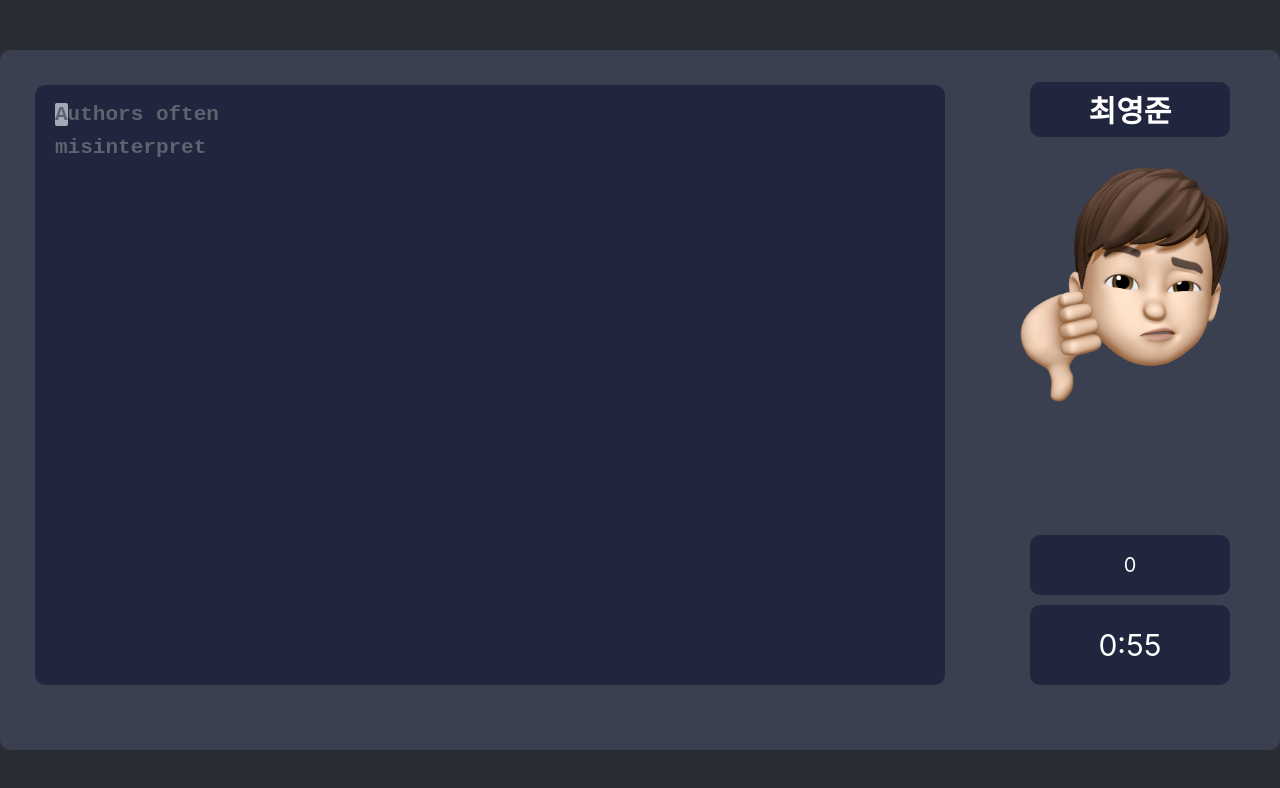
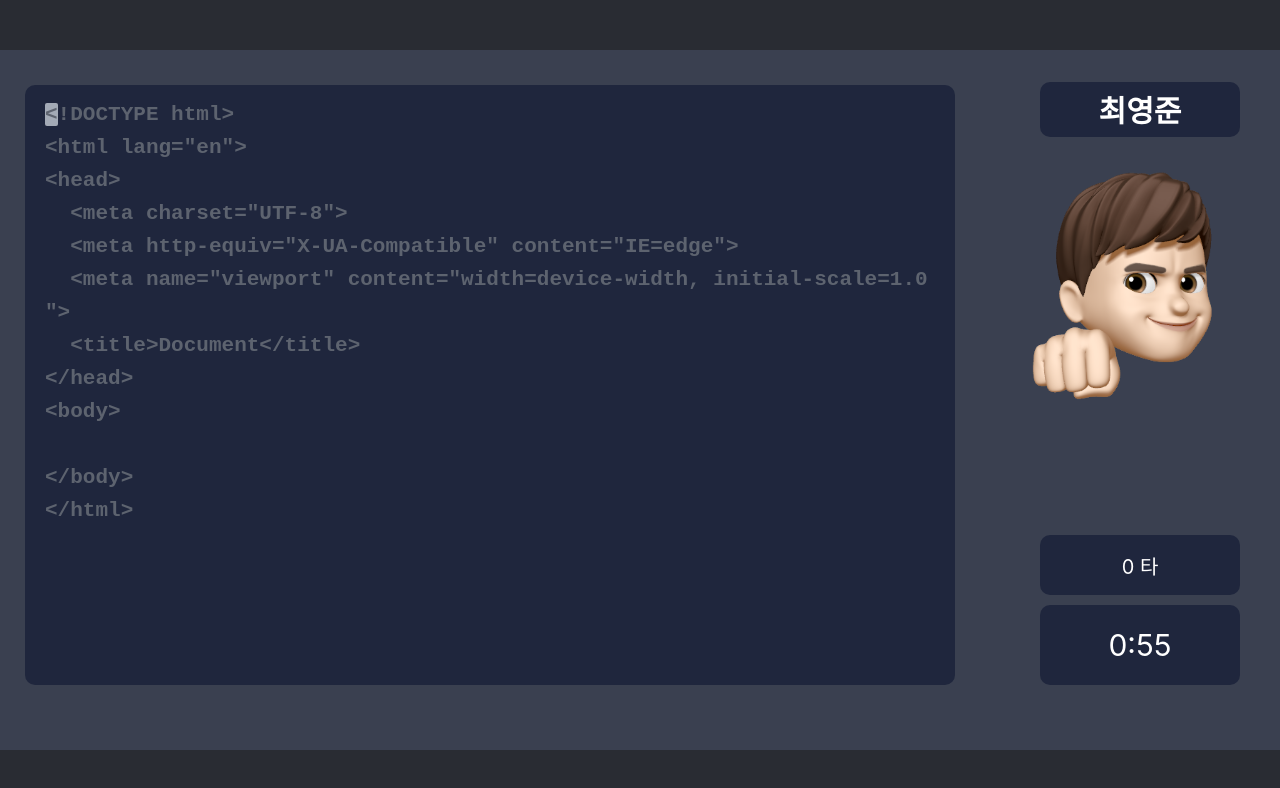
Before and after one commit to team-tadak/tadak-frontend, a React (Create React App) app: page / in a window 1280 px wide. Shown: the top 788 px of the page. Built offline with nearby package versions, Linux system fonts and the light colour scheme; a web font is replaced by a local one.

Commit message:
feat(frontend): 오타 및 정타 여부에 따라 아바타 얼굴 표정 변하도록 변경

```diff
--- a/src/components/TypeInput/index.js
+++ b/src/components/TypeInput/index.js
@@ -45,7 +45,7 @@ function parseNewline(paragraph) {
   return newLineIndices;
 }
 
-const TEST_STRING_INDEX = 1;
+const TEST_STRING_INDEX = 3;
 const TEST_STRING = MOCKUP_STRING[TEST_STRING_INDEX];
 
 function TypeInput() {
@@ -58,6 +58,9 @@ function TypeInput() {
 
   // 현재 오탈자 수를 state 로 관리
   const [mistakes, setMistakes] = useState(0);
+
+  // 미모지 표정 관리용
+  const [face, setFace] = useState("happy");
 
   // 줄이 바뀌는 index 따로 관리
   const breakpoints = useMemo(() => parseNewline(TEST_STRING), []);
@@ -93,6 +96,7 @@ function TypeInput() {
       // if Backspace < 이거 windows 대응 이슈 있을수도??
       if (e.keyCode === 8) {
         // 틀린 글자를 지우는 경우 mistakes 감소시키기
+        setFace("sad");
         if (tempInputString.length === 0) {
           // 한 글자도 안 남은 경우 (mistakes 가 음수 되는 것 대응)
           setMistakes(0);
@@ -116,7 +120,10 @@ function TypeInput() {
               tempInputString.slice(-1) !==
               TEST_STRING.charAt(tempInputString.length - 1)
             ) {
+              setFace("sad");
               setMistakes(mistakes + 1);
+            } else {
+              setFace("happy");
             }
           }
           // console.log(e.key, "||", e.keyCode);
@@ -201,7 +208,7 @@ function TypeInput() {
       <Container>
         <EmojiBox>
           <NameFont>최영준</NameFont>
-          <Emoji />
+          <Emoji face={face} />
         </EmojiBox>
         <RealTimeResults>
           <FastFont>
@@ -214,7 +221,8 @@ function TypeInput() {
                 )
               : Math.round(
                   ((currentInputString.length - mistakes) / (60 - seconds)) * 60
-                )}
+                )}{" "}
+            타
           </FastFont>
           <Timer
             minutes={minutes}
--- a/src/components/TypeInput/styles.js
+++ b/src/components/TypeInput/styles.js
@@ -81,7 +81,16 @@ export const Emoji = styled.article`
   //padding: 13px 20px 0;
   height: 400px;
   width: 300px;
-  background-image: url(${process.env.PUBLIC_URL + "/img/emoji.png"});
+  ${(props) =>
+    props.face === "happy"
+      ? css`
+          background-image: url(${process.env.PUBLIC_URL +
+          "/img/emoji_good.png"});
+        `
+      : css`
+          background-image: url(${process.env.PUBLIC_URL + "/img/emoji.png"});
+        `}
+  /* background-image: url(${process.env.PUBLIC_URL + "/img/emoji.png"}); */
   background-size: 100%;
   background-repeat: no-repeat;
 `;
```
Also changed, not shown: public/img/emoji_good.png (added).
